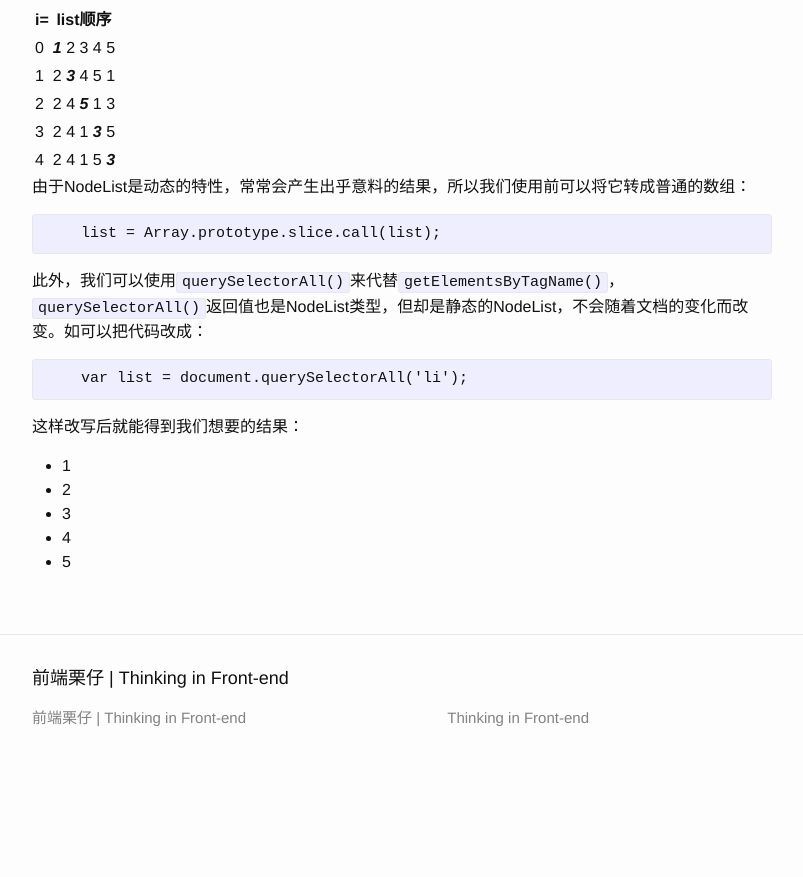
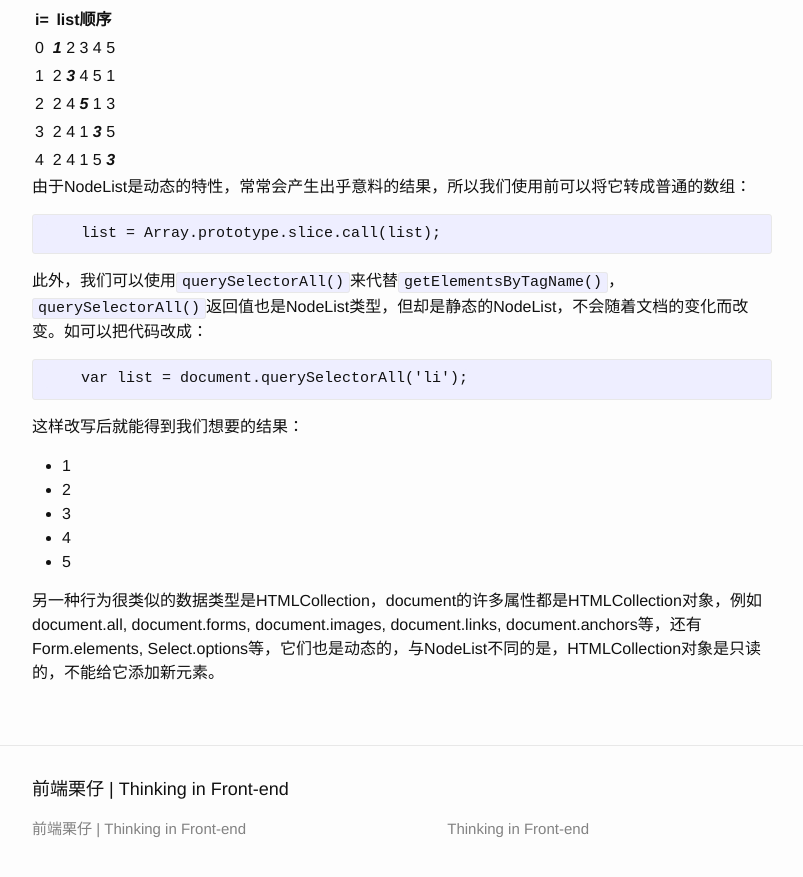
Before and after one commit to comiclee/comiclee.github.io, a Jekyll site: the page built from _posts/2015-12-30-talk-about-nodelist.md, in a window 1280 px wide and 900 px high, scrolled down 944 px. Shown: the top 877 px of the window, without its empty margins (238-1041 px from the left). Built offline with Jekyll 4.4.1, drawn with Linux system fonts in a browser that asks for light colours; before the commit the page ends 1733 px from its top, so only the background shows below that.

Commit message:
update talk-about-nodelist.md

```diff
--- a/_posts/2015-12-30-talk-about-nodelist.md
+++ b/_posts/2015-12-30-talk-about-nodelist.md
@@ -61,3 +61,5 @@ i=  | list顺序
 - 3
 - 4
 - 5
+
+另一种行为很类似的数据类型是HTMLCollection，document的许多属性都是HTMLCollection对象，例如document.all, document.forms, document.images, document.links, document.anchors等，还有Form.elements, Select.options等，它们也是动态的，与NodeList不同的是，HTMLCollection对象是只读的，不能给它添加新元素。
```
